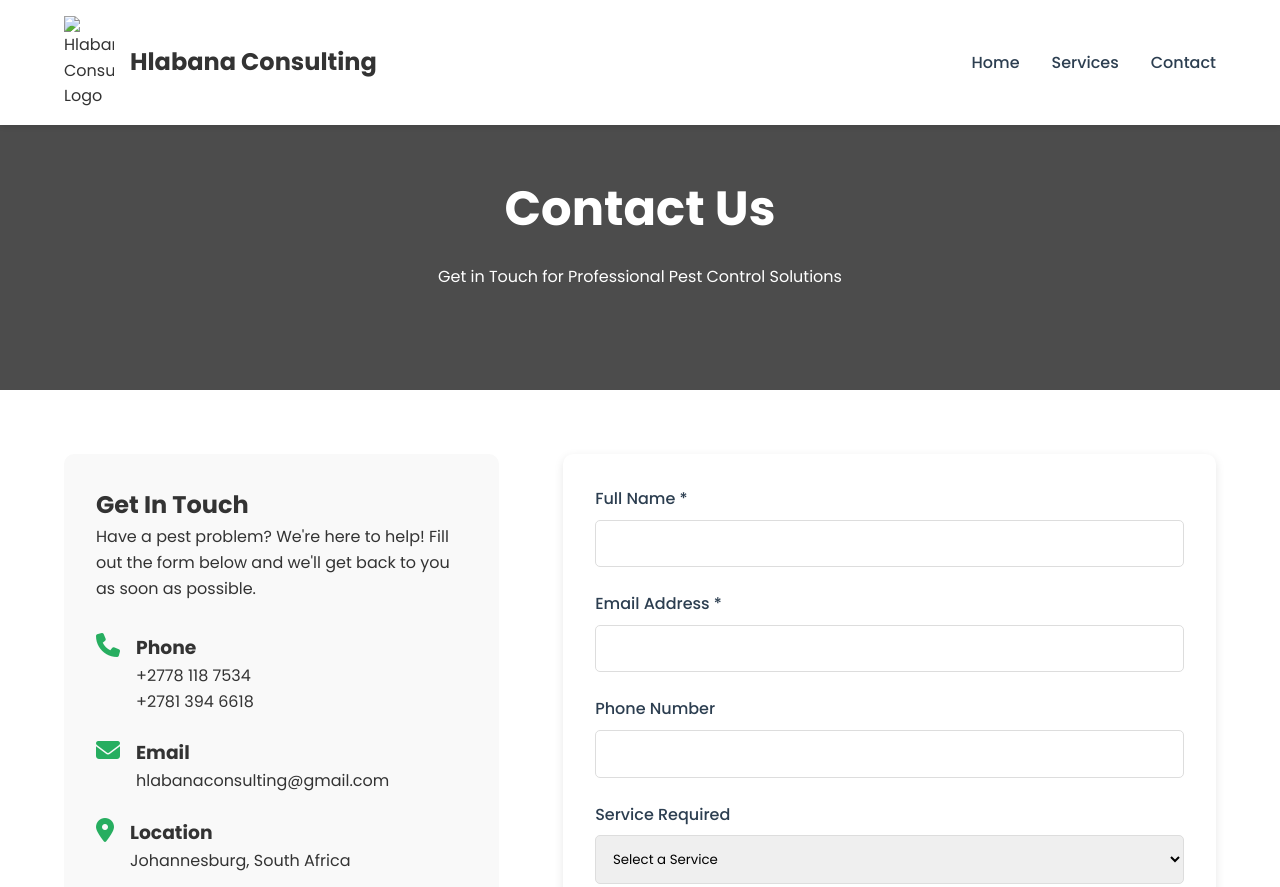
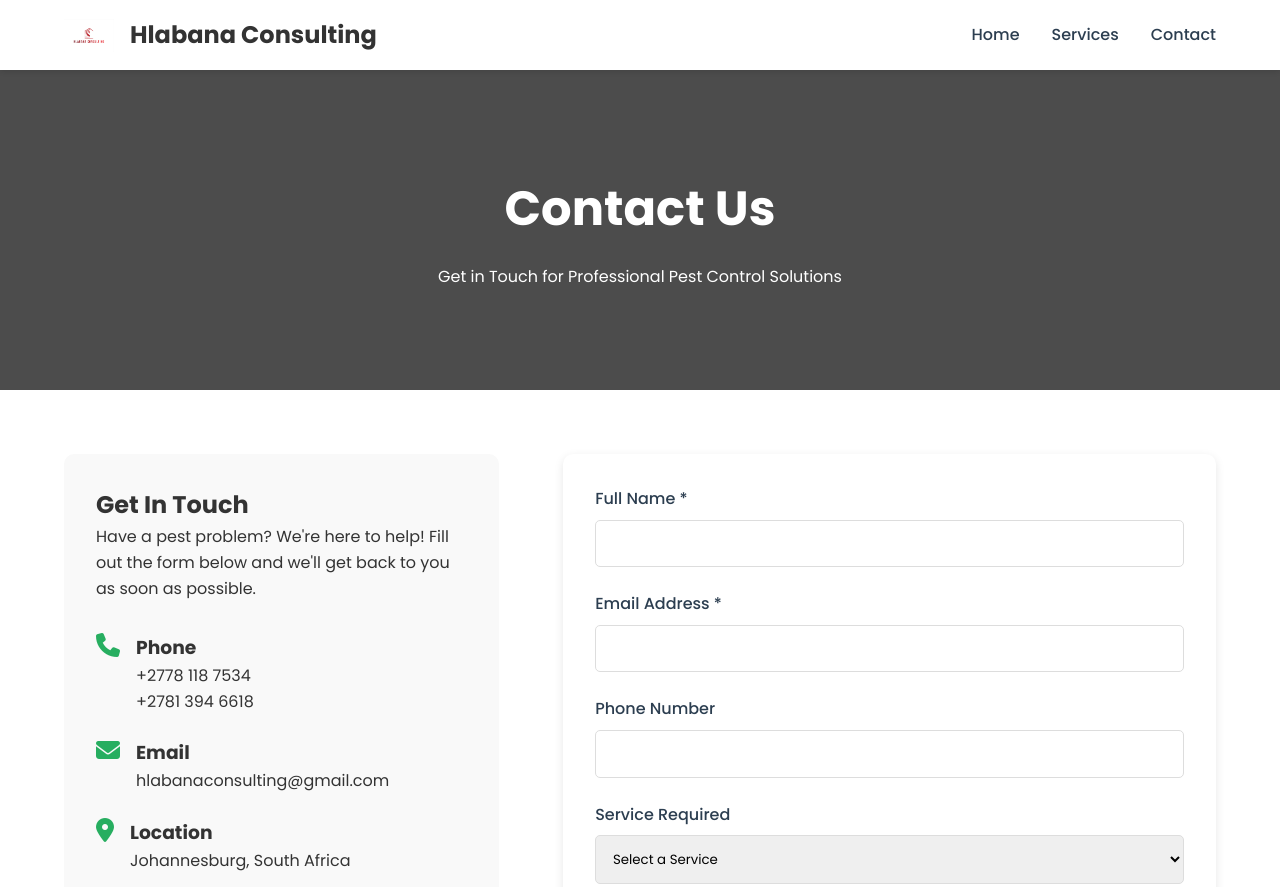
Before and after one commit to Hlabana-Consulting/Hlabana-Consulting, a plain HTML site: page contact.html in a window 1280 px wide. Shown: the top 887 px of the page. Drawn offline with Linux system fonts and the light colour scheme.

Commit message:
Update contact.html

```diff
--- a/contact.html
+++ b/contact.html
@@ -12,7 +12,7 @@
     <!-- Navigation Bar (Same as index.html) -->
     <nav class="navbar">
         <div class="nav-brand">
-            <img src="logo.png" alt="Hlabana Consulting Logo" class="logo">
+            <img src="hlb.png" alt="Hlabana Consulting Logo" class="logo">
             <h1>Hlabana Consulting</h1>
         </div>
         <div class="nav-toggle" id="navToggle">
```
